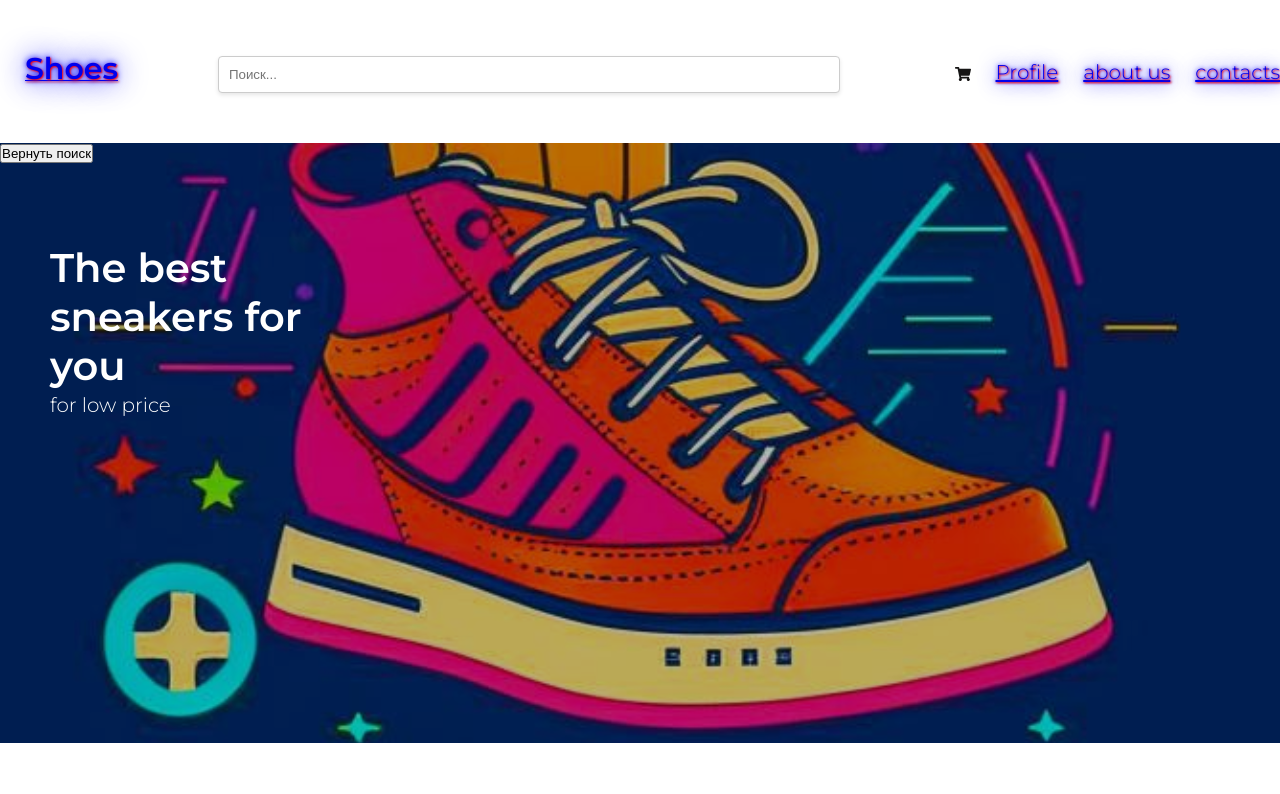
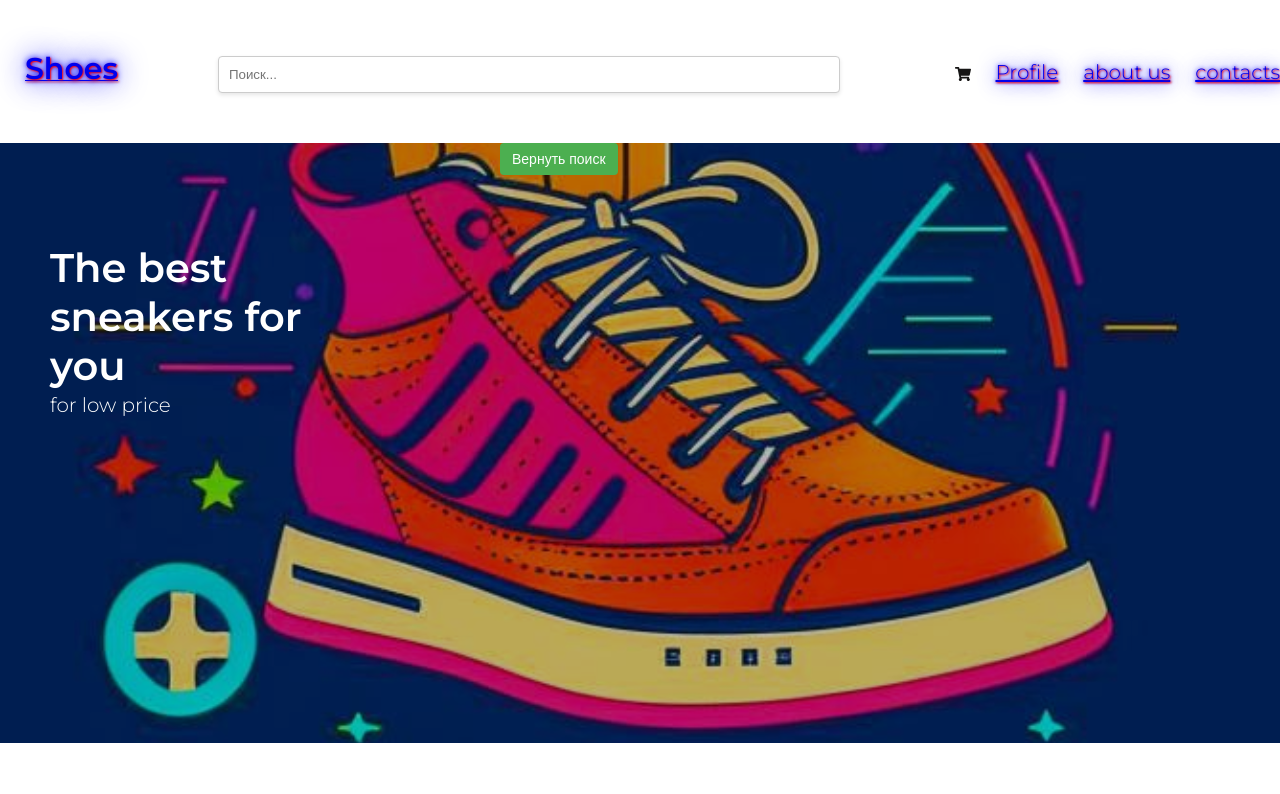
Before and after one commit to Tombstone1922/reactproject1, a React (Create React App) app: page /login in a window 1280 px wide. Shown: the top 794 px of the page. Built offline with nearby package versions, Linux system fonts and the light colour scheme.

Commit message:
Update index.css

```diff
--- a/src/index.css
+++ b/src/index.css
@@ -279,6 +279,17 @@ header .presentation::after {
         padding: 10px 10px 10px 10px ;
     }
 
+    .search-button {
+        margin-left: 500px; /* Добавьте нужные отступы */
+        margin-bottom: 200px;
+        padding: 8px 12px;
+        font-size: 14px;
+        background-color: #4caf50; /* Замените на нужный вам цвет фона */
+        color: #fff; /* Замените на нужный вам цвет текста */
+        border: none;
+        border-radius: 4px;
+        cursor: pointer;
+      }
 
     main .item{
         width: 30%;
```
